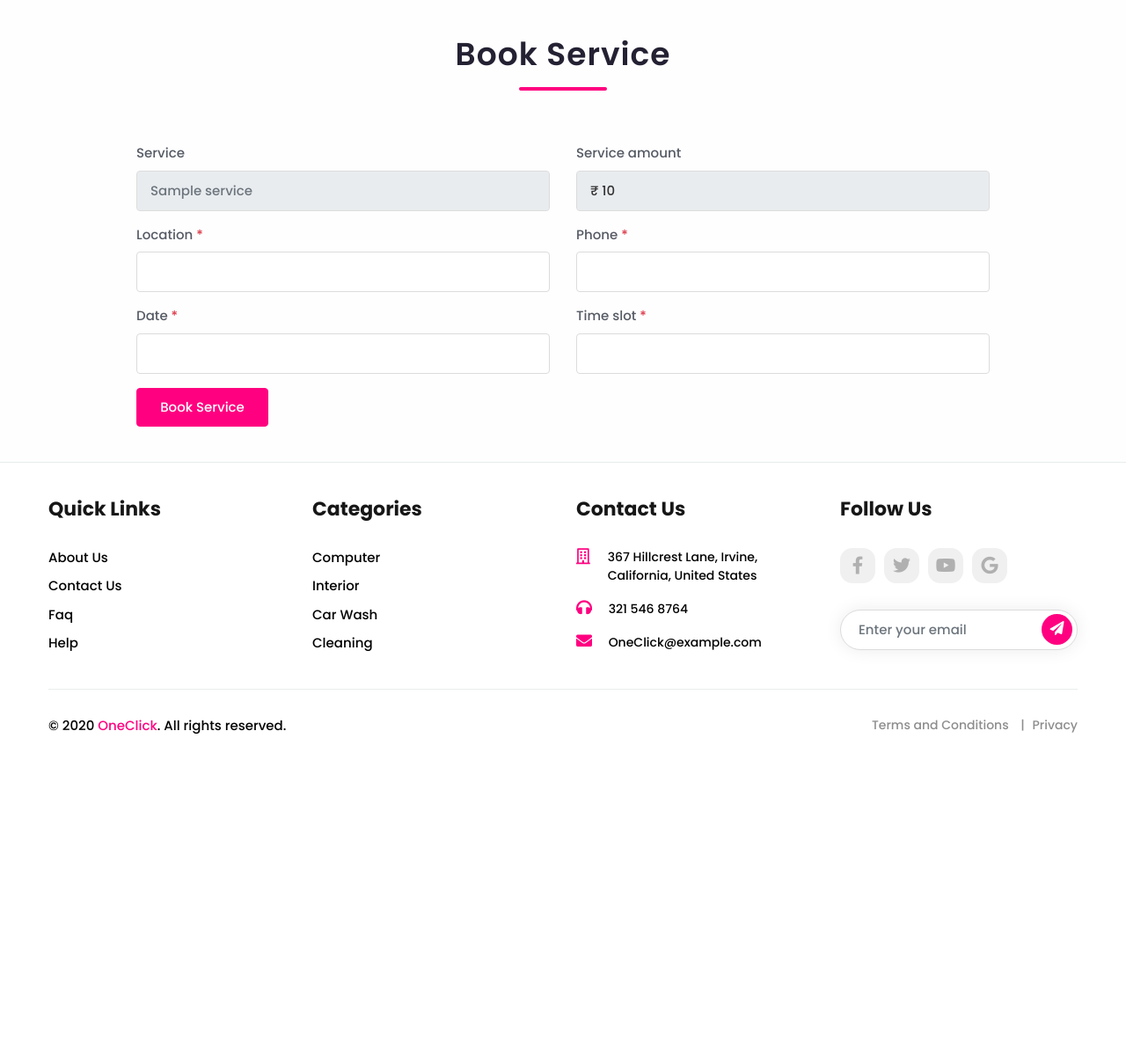
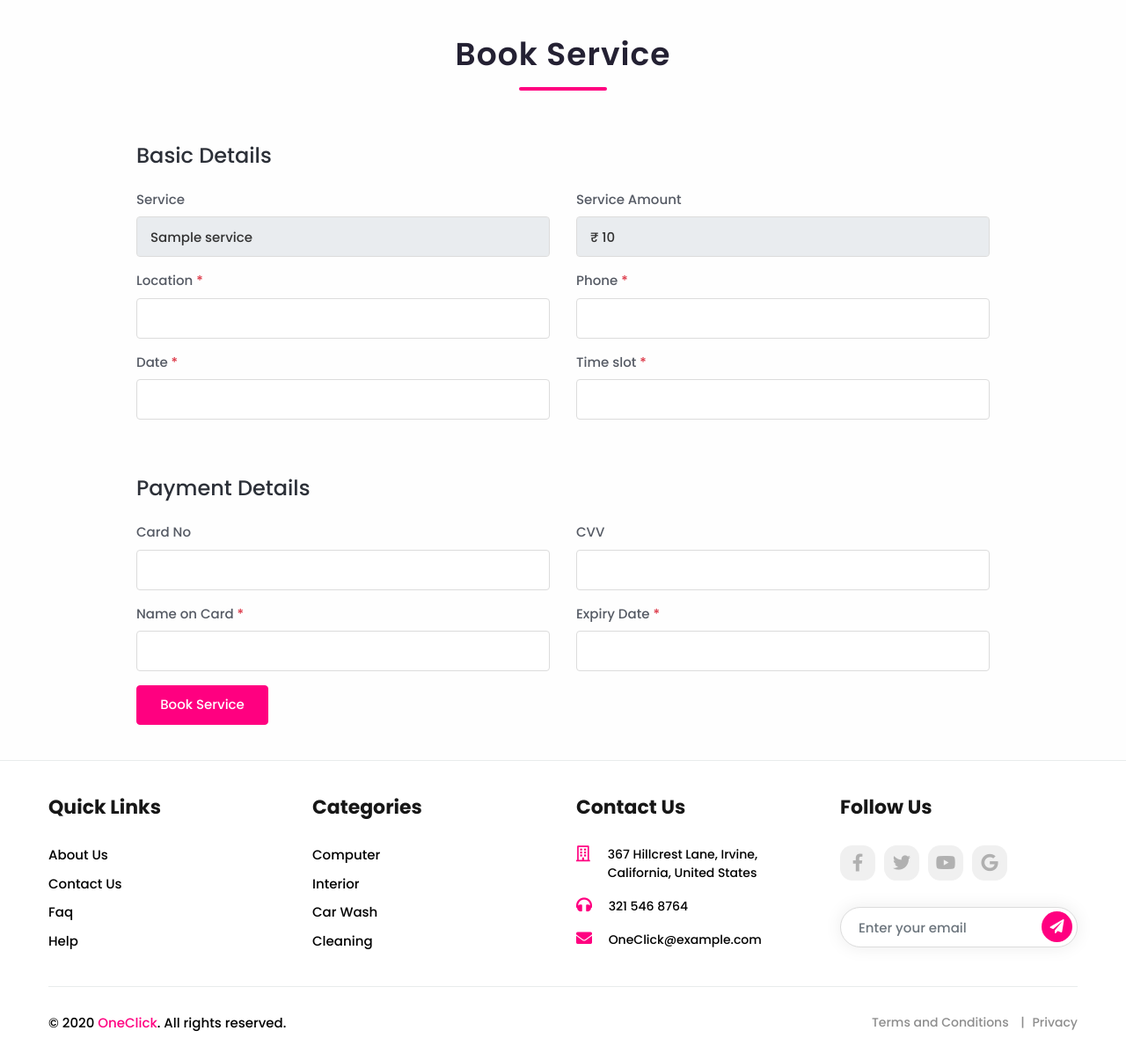
Before and after one commit to Nidhishpp/one-click-django, a Django app: page /book-service/1 in a window 1280 px wide. Shown: the part 85-1290 px from the top of the page at 88% size. Before the commit the page ends 919 px from the top, so only its background shows below. Run offline with Django 3.2, Linux system fonts and the light colour scheme; a user stored in the database is signed in; tables that the repository leaves empty hold one stand-in row (values such as "Sample post"); one stand-in notice (Sample message) is shown; some libraries are stand-ins or nearby versions.

Commit message:
completed

```diff
--- a/click/static/js/script.js
+++ b/click/static/js/script.js
@@ -234,4 +234,7 @@ Version      : 1.0
 		$('.page-loading').fadeOut();
 	});
 
+	// Alertify
+	alertify.set('notifier','position', 'top-right');
+
 })(jQuery);
--- a/click/templates/book-service.html
+++ b/click/templates/book-service.html
@@ -13,56 +13,75 @@
                 <div class="section-header text-center">
                     <h2>Book Service</h2>
                 </div>
-                <form action="/book_service_insert/{{service.id}}" method="POST" >{% csrf_token %}
+                <form action="/book_service_insert/{{service.id}}" method="POST">{% csrf_token %}
+                    <h4 class="mb-4">Basic Details</h4>
                     <div class="row">
                         <div class="col-lg-6">
                             <div class="form-group">
-                                <label>Service  <span class="text-danger"></span></label>
-                                <input class="form-control" type="text" placeholder="{{service.title}}"
+                                <label>Service <span class="text-danger"></span></label>
+                                <input class="form-control" type="text" value="{{service.title}}"
                                     autocomplete="off" readonly>
                             </div>
                         </div>
                         <div class="col-lg-6">
                             <div class="form-group">
-                                <label>Service amount</label>
-                                <input class="form-control" type="text"  value="₹ {{service.price}}" readonly>
+                                <label>Service Amount</label>
+                                <input class="form-control" type="text" value="₹ {{service.price}}" readonly>
                             </div>
                         </div>
                         <div class="col-lg-6">
                             <div class="form-group">
                                 <label>Location <span class="text-danger">*</span></label>
-                                <input class="form-control " type="text" name="location">
+                                <input class="form-control " type="text" name="location" required>
                             </div>
                         </div>
                         <div class="col-lg-6">
                             <div class="form-group">
                                 <label>Phone <span class="text-danger">*</span></label>
-                                <input class="form-control "  name="phone" type="text">
+                                <input class="form-control " name="phone" type="text" required>
                             </div>
                         </div>
                         <div class="col-lg-6">
                             <div class="form-group">
                                 <label>Date <span class="text-danger">*</span></label>
-                                <input class="form-control datepicker " type="text" name="date">
+                                <input class="form-control datepicker " type="text" name="date"
+                                    autocomplete="off" required>
                             </div>
                         </div>
                         <div class="col-lg-6">
                             <div class="form-group">
                                 <label>Time slot <span class="text-danger">*</span></label>
-                                <input class="form-control timepicker" type="text" name="time">
+                                <input class="form-control timepicker" type="text" name="time"
+                                    autocomplete="off" required>
+                            </div>
+                        </div>
 
-                                {% comment %} <select class="form-control">
-                                    <option>10:00 AM</option>
-                                    <option>11:00 AM</option>
-                                    <option>12:00 PM</option>
-                                    <option>01:00 PM</option>
-                                    <option>02:00 PM</option>
-                                    <option>03:00 PM</option>
-                                    <option>04:00 PM</option>
-                                    <option>05:00 PM</option>
-                                    <option>06:00 PM</option>
-                                    <option>07:00 PM</option>
-                                </select> {% endcomment %}
+                    </div>
+                    <h4 class="mb-4 mt-5">Payment Details</h4>
+                    <div class="row">
+                        <div class="col-lg-6">
+                            <div class="form-group">
+                                <label>Card No <span class="text-danger"></span></label>
+                                <input class="form-control" type="text" name="card_no"
+                                    autocomplete="off" required maxlength="16">
+                            </div>
+                        </div>
+                        <div class="col-lg-6">
+                            <div class="form-group">
+                                <label>CVV</label>
+                                <input class="form-control" type="text" name="cvv" required autocomplete="off" maxlength="3">
+                            </div>
+                        </div>
+                        <div class="col-lg-6">
+                            <div class="form-group">
+                                <label>Name on Card <span class="text-danger">*</span></label>
+                                <input class="form-control " name="name_on_card" type="text" required autocomplete="off">
+                            </div>
+                        </div>
+                        <div class="col-lg-6">
+                            <div class="form-group">
+                                <label>Expiry Date <span class="text-danger">*</span></label>
+                                <input class="form-control" type="text" name="expiry_date" required autocomplete="off">
                             </div>
                         </div>
 
--- /dev/null
+++ b/click/templates/includes/messages.html
@@ -0,0 +1,31 @@
+{% if messages %}
+{% for message in messages %}
+
+{% if message.tags == 'success' %}
+<script>
+var message = "{{ message }}"
+$( document ).ready(function() {
+    alertify.success(message);
+});
+</script>
+{% endif %}
+
+{% if message.tags == 'warning' %}
+<script>
+var message = "{{ message }}"
+$( document ).ready(function() {
+    alertify.warning(message);
+});
+</script>
+{% endif %}
+
+{% if message.tags == 'error' %}
+<script>
+var message = "{{ message }}"
+$( document ).ready(function() {
+    alertify.error(message);
+});
+</script>
+{% endif %}
+{% endfor %}
+{% endif %}
--- a/click/templates/layouts/layout.html
+++ b/click/templates/layouts/layout.html
@@ -26,6 +26,11 @@
 	<link rel="stylesheet" href="{% static 'plugins/owlcarousel/owl.theme.default.min.css' %}">
 
 	<link rel="stylesheet" href="{% static 'css/jquery.datetimepicker.css' %}">
+
+	<!-- CSS -->
+	<link rel="stylesheet" href="//cdn.jsdelivr.net/npm/alertifyjs@1.13.1/build/css/alertify.min.css" />
+	<!-- Default theme -->
+	<link rel="stylesheet" href="//cdn.jsdelivr.net/npm/alertifyjs@1.13.1/build/css/themes/default.min.css" />
 
 	<!-- Main CSS -->
 	<link rel="stylesheet" href="{% static 'css/style.css' %}">
@@ -62,7 +67,9 @@
 	<script src="{% static 'js/jquery-3.5.0.min.js' %}"></script>
 
 	<!-- jQuery UI -->
-	{% comment %} <script src="https://code.jquery.com/ui/1.12.1/jquery-ui.js" integrity="sha256-T0Vest3yCU7pafRw9r+settMBX6JkKN06dqBnpQ8d30=" crossorigin="anonymous"></script> {% endcomment %}
+	{% comment %} <script src="https://code.jquery.com/ui/1.12.1/jquery-ui.js"
+		integrity="sha256-T0Vest3yCU7pafRw9r+settMBX6JkKN06dqBnpQ8d30=" crossorigin="anonymous"></script>
+	{% endcomment %}
 
 	<!-- Bootstrap Core JS -->
 	<script src="{% static 'js/popper.min.js' %}"></script>
@@ -80,9 +87,12 @@
 	<!-- Owl JS -->
 	<script src="{% static 'plugins/owlcarousel/owl.carousel.min.js' %}"></script>
 
+	<!-- Alertify JS -->
+	<script src="//cdn.jsdelivr.net/npm/alertifyjs@1.13.1/build/alertify.min.js"></script>
+
 	<!-- Custom JS -->
 	<script src="{% static 'js/script.js' %}"></script>
-
+	{% include 'includes/messages.html' %}
 	{% block script %}{% endblock %}
 </body>
 
--- a/click/templates/login.html
+++ b/click/templates/login.html
@@ -43,7 +43,7 @@
                                 <div class="form-group form-focus">
                                     <label class="focus-label">Username</label>
                                     <input type="text" name="username" class="form-control"
-                                        placeholder="OneClick@example.com" required>
+                                        placeholder="username" required>
                                 </div>
                             </div>
                             <div class="col-md-6">
@@ -101,7 +101,7 @@
                             <div class="col-md-6">
                                 <div class="form-group form-focus">
                                     <label class="focus-label">DOB</label>
-                                    <input class="form-control datepicker " type="text" name="date_of_birth">
+                                    <input class="form-control datepicker " type="text" name="date_of_birth" required>
                                 </div>
                             </div>
                             <div class="col-md-6">
--- a/click/templates/user/user-booking.html
+++ b/click/templates/user/user-booking.html
@@ -144,7 +144,7 @@
                     <span aria-hidden="true">&times;</span>
                 </button>
             </div>
-            <form method="post" action="{% url 'click:booking_status' %}">
+            <form method="post" action="{% url 'click:cancel_booking' %}">
                 {% csrf_token %}
                 <div class="modal-body">
                     <input type="hidden" name="booking_id" id="booking_id">
--- a/click/urls.py
+++ b/click/urls.py
@@ -28,6 +28,7 @@ urlpatterns = [
     path('staff/bookings', views.staffBooking, name='staff-bookings'),
     path('staff/profile', views.staffProfile, name='staff-profile'),
     path('dpupdate', views.update_dp, name='dpupdate'),
+    path('cancel-booking', views.cancel_booking, name='cancel_booking'),
     path('status-update', views.booking_status, name='booking_status'),
     path('booking-comment', views.booking_comment, name='booking_comment'),
 
--- a/click/views.py
+++ b/click/views.py
@@ -6,6 +6,7 @@ from django.http import HttpResponse, JsonResponse
 from django.shortcuts import redirect, render
 from .models import *
 from django.db.models import Count
+from django.contrib import messages
 
 # Test Functions
 
@@ -38,7 +39,8 @@ def services_page(request, id):
 
 
 def service_page(request, id):
-    serviceData = service.objects.annotate(avg_rating=Avg('comments__rating')).get(id=id)
+    serviceData = service.objects.annotate(
+        avg_rating=Avg('comments__rating')).get(id=id)
     reviews = comments.objects.filter(service=serviceData.id)
     relateds = service.objects.filter(
         category=serviceData.category.id).exclude(id=serviceData.id)
@@ -46,47 +48,65 @@ def service_page(request, id):
 
 
 def book_service(request, id):
-        if request.user.is_anonymous:
-            return redirect('click:login')
-        service_ = service.objects.get(id=id)
-        return render(request, 'book-service.html', {'service': service_})
+    if request.user.is_anonymous:
+        return redirect('click:login')
+    service_ = service.objects.get(id=id)
+    return render(request, 'book-service.html', {'service': service_})
+
 
 def book_service_insert(request, id):
-        service_ = service.objects.get(id=id)
+    if request.POST.get('card_no') != '4111111111111111' and request.POST.get('cvv') != '111':
+        messages.error(request, 'Payment Error')
+        return redirect('/book-service/'+str(id))
 
-        post = booking()
-        post.date = request.POST.get('date')
-        post.time = request.POST.get('time')
-        post.location = request.POST.get('location')
-        post.phn = request.POST.get('phone')
-        post.service = service_
-        post.user = request.user
-        post.save()
+    service_ = service.objects.get(id=id)
+    post = booking()
+    post.date = request.POST.get('date')
+    post.time = request.POST.get('time')
+    post.location = request.POST.get('location')
+    post.phn = request.POST.get('phone')
+    post.service = service_
+    post.user = request.user
+    post.save()
+    messages.success(request, 'Booking Success')
+    return redirect('click:user-bookings')
+
+
+def cancel_booking(request):
+    book = booking.objects.get(id=request.POST.get('booking_id'))
+    book.reason = request.POST.get('reason')
+    book.status = 'Canceled'
+    book.save()
+    messages.warning(request, 'Booking Canceled')
+    if request.user.is_staff:
+        return redirect('click:staff-bookings')
+    else:
         return redirect('click:user-bookings')
 
+
 def booking_status(request):
-
-        book = booking.objects.get(id=request.POST.get('booking_id'))
-        book.reason = request.POST.get('reason')
-        book.status = 'Canceled'
-        book.save()
-        if request.user.is_staff :
-            return redirect('click:staff-bookings')
-        else :
-            return redirect('click:user-bookings')
+    book = booking.objects.get(id=request.POST.get('booking_id'))
+    book.status = request.POST.get('status')
+    book.save()
+    messages.success(request, 'Status updated')
+    if request.user.is_staff:
+        return redirect('click:staff-bookings')
+    else:
+        return redirect('click:user-bookings')
 
 
 def booking_comment(request):
-        book = booking.objects.get(id=request.POST.get('booking_id'))
-        serv = service.objects.get(id=request.POST.get('service_id'))
-        comm = comments()
-        comm.comment = request.POST.get('comment')
-        comm.rating = request.POST.get('rate')
-        comm.service = serv
-        comm.booking = book
-        comm.user = request.user
-        comm.save()
-        return redirect('click:user-bookings')
+    book = booking.objects.get(id=request.POST.get('booking_id'))
+    serv = service.objects.get(id=request.POST.get('service_id'))
+    comm = comments()
+    comm.comment = request.POST.get('comment')
+    comm.rating = request.POST.get('rate')
+    comm.service = serv
+    comm.booking = book
+    comm.user = request.user
+    comm.save()
+    messages.success(request, 'Rating Posted Successfully')
+    return redirect('click:user-bookings')
 
 
 @user_passes_test(not_auth, 'click:user-dashboard', redirect_field_name='')
@@ -114,38 +134,46 @@ def authLogin(request):
         else:
             return redirect('click:index')
     else:
+        messages.error(request, 'Error Login')
         return redirect('click:login')
 
 
 def authSignup(request):
-    first_name = request.POST['first_name']
-    last_name = request.POST['last_name']
-    username = request.POST['username']
-    email = request.POST['email']
-    # mobile = request.POST['mobile']
-    password = request.POST['password']
-    user = User.objects.create_user(username, email, password)
-    user.first_name = first_name
-    user.last_name = last_name
-    user.save()
-    profil = profile()
-    profil.dob = request.POST['date_of_birth']
-    profil.mobile = request.POST['mob']
-    profil.user = user
-    profil.save()
-    if user:
-        login(request, user)
-        return redirect('click:index')
-    else:
+    try:
+        first_name = request.POST['first_name']
+        last_name = request.POST['last_name']
+        username = request.POST['username']
+        email = request.POST['email']
+        password = request.POST['password']
+        user = User.objects.create_user(username, email, password)
+        user.first_name = first_name
+        user.last_name = last_name
+        user.save()
+        profil = profile()
+        profil.dob = request.POST['date_of_birth']
+        profil.mobile = request.POST['mob']
+        profil.user = user
+        profil.save()
+        if user:
+            login(request, user)
+            return redirect('click:index')
+        else:
+            messages.error(request, 'Error Signup')
+            return redirect('click:login')
+    except:
+        messages.error(request, 'Error Signup')
         return redirect('click:login')
 
+
+
+
 def update_dp(request):
-    pro=profile.objects.get(id=request.user.profile.id)
-    pro.image=request.FILES.get('img')
+    pro = profile.objects.get(id=request.user.profile.id)
+    pro.image = request.FILES.get('img')
     pro.save()
-    if request.user.is_staff :
+    if request.user.is_staff:
         return redirect('click:staff-profile')
-    else :
+    else:
         return redirect('click:user-profile')
 
 
```
Also changed, not shown: click/templates/includes/works.html (+10 -10 lines), click/templates/index.html (+8 -8 lines), click/templates/staff/staff-booking.html (+48 -3 lines), media/profile/IMG_20200813_1221021_pIpH2qE.jpg (added), media/service/ac-service.jpg (added), media/service/fitness_man.jpg (added), media/service/fitness_woman.jpg (added), media/service/pedicure.jpg (added), media/service/plumbing.jpg (added), media/service/tv_repair.jpg (added), media/service/water_pump.jpg (added), media/service/yoga_trainer.jpg (added).
